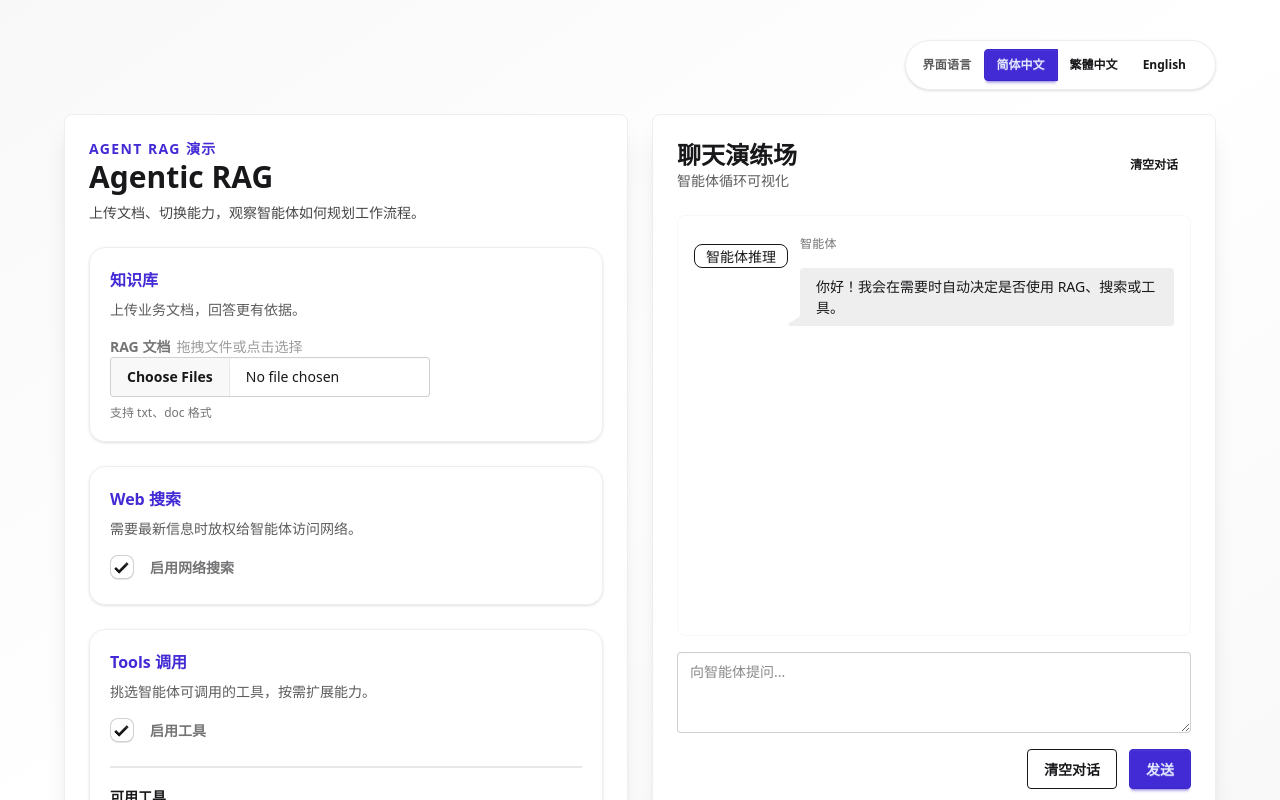
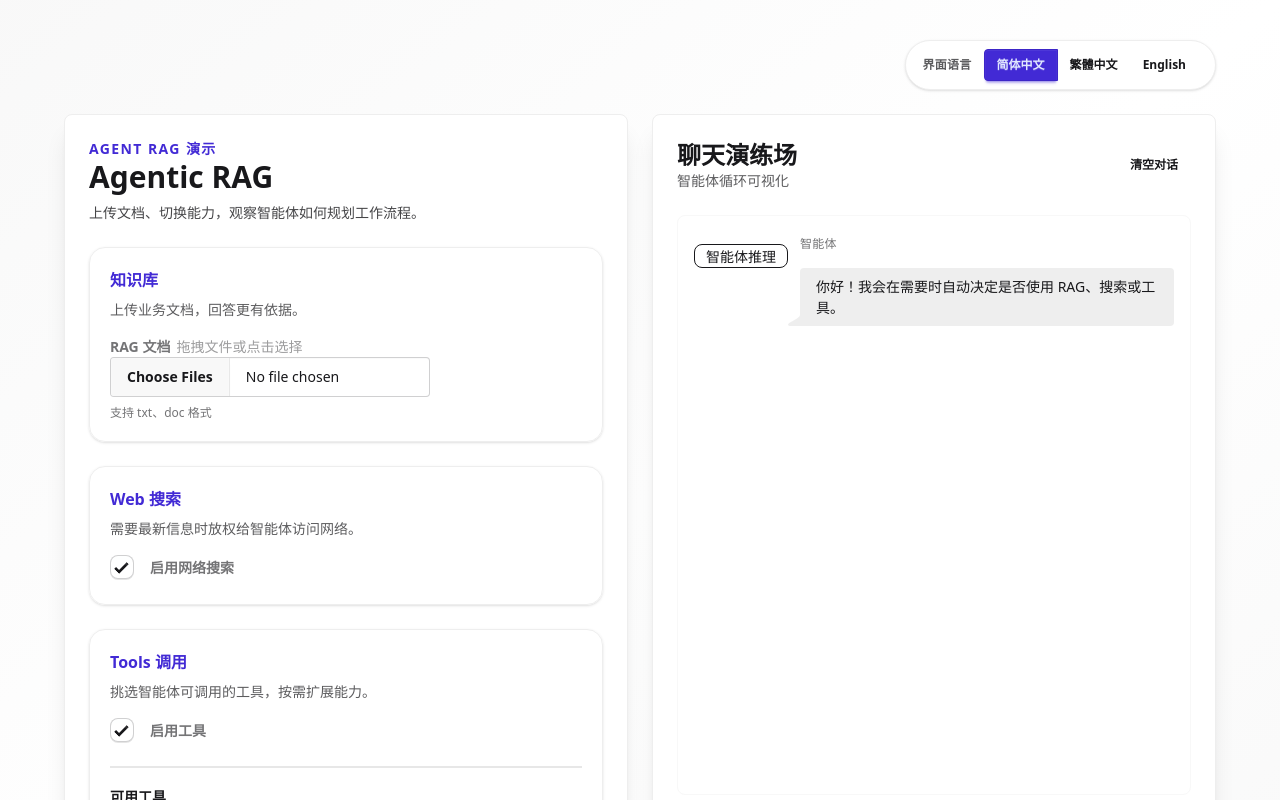
Before and after one commit to justin0x5eed/agent_demo, a React (Vite) app in the folder frontend/: page / in a window 1280 px wide. Shown: the top 800 px of the page. Built offline with nearby package versions, Linux system fonts and the light colour scheme.

Commit message:
Align card heights

```diff
--- a/frontend/src/App.tsx
+++ b/frontend/src/App.tsx
@@ -231,7 +231,7 @@ Key takeaways: ${userMessage}`
           </div>
         </div>
         <div className="flex flex-col gap-6 lg:flex-row">
-          <section className="card flex-1 border border-base-300 bg-base-100 shadow-xl h-[520px] lg:h-[700px]">
+          <section className="card flex-1 border border-base-300 bg-base-100 shadow-xl min-h-[520px] lg:min-h-[700px]">
             <div className="card-body h-full gap-6">
               <header>
                 <p className="text-sm font-semibold uppercase tracking-widest text-primary">
@@ -326,7 +326,7 @@ Key takeaways: ${userMessage}`
             </div>
           </section>
 
-        <section className="card flex-1 border border-base-300 bg-base-100 shadow-xl h-[520px] lg:h-[700px]">
+        <section className="card flex-1 border border-base-300 bg-base-100 shadow-xl min-h-[520px] lg:min-h-[700px]">
           <div className="card-body flex h-full flex-col overflow-y-auto">
             <header className="mb-4 flex items-center justify-between">
               <div>
```
